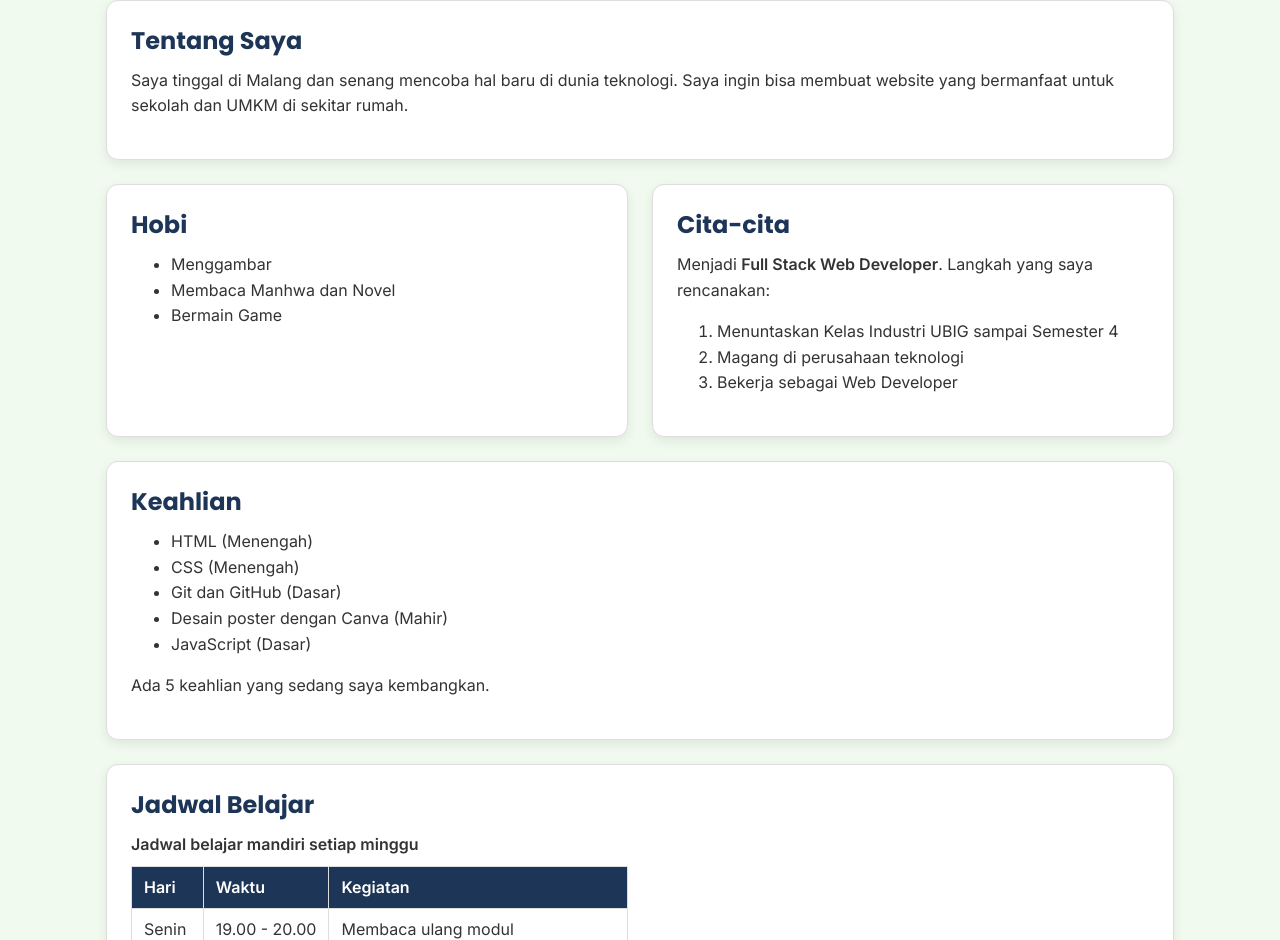
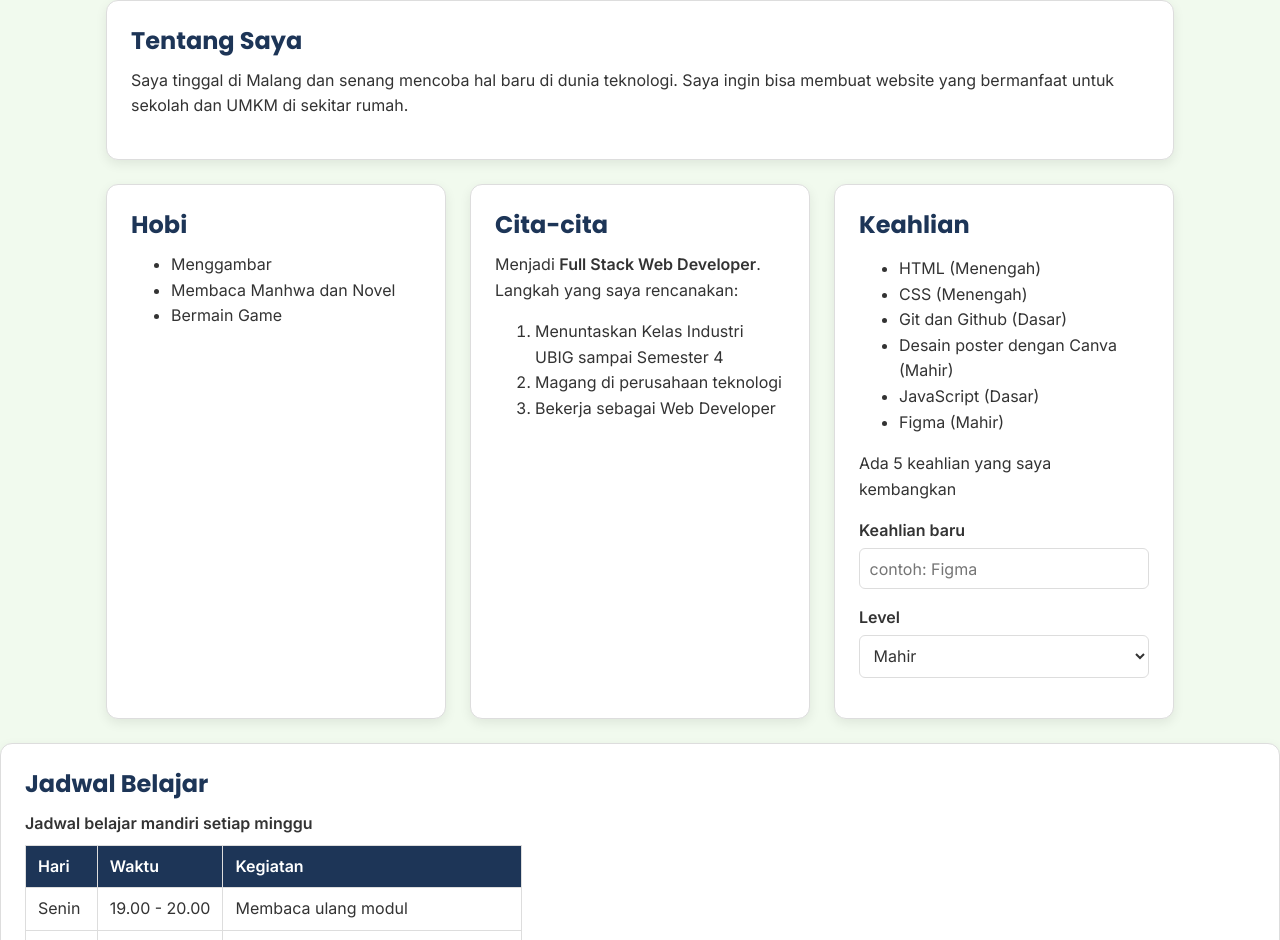
Before and after one commit to mcxbellee/tugas_rumah, a plain HTML site: page index.html in a window 1280 px wide. Shown: the part 402-1342 px from the top of the page. Drawn offline with Linux system fonts and the light colour scheme; files whose address does not match are found by name.

Commit message:
feat: uji praktik paket A tambah keahlian

```diff
--- a/index.html
+++ b/index.html
@@ -76,12 +76,37 @@
             <li>Bekerja sebagai Web Developer</li>
           </ol>
         </section>
+
+        <section class="kartu">
+          <h2>Keahlian</h2>
+          <p id="jumlah-skill"></p>
+          <div class="tambah-skill">
+          <ul>
+          <li> HTML (Menengah)</li>
+          <li>CSS (Menengah)</li>
+          <li>Git dan Github (Dasar)</li>
+          <li>Desain poster dengan Canva (Mahir)</li>
+          <li>JavaScript (Dasar)</li>
+          <li>Figma (Mahir)</li>
+          </ul>
+          <p>Ada 5 keahlian yang saya kembangkan </p>
+
+          <from>
+            <p>
+              <label for="text">Keahlian baru</label><br>
+              <input type="text" id="text" name="text" placeholder="contoh: Figma" required>
+            </p>
+            <p>
+              <label for="level">Level</label><br>
+              <select id="level" name="level" required>
+                <option value="mahir">Mahir</option>
+                <option value="menengah">Menengah</option>
+                <option value="dasar">Dasar</option>
+              </select>
+            </p>
+          </from>
+        </section>
         </div>
-
-        <div class="kartu">
-          <h2>Keahlian</h2>
-          <ul id="daftar-skill"></ul>
-          <p id="jumlah-skill"></p>
         </div>
 
       <section class="kartu">
```
